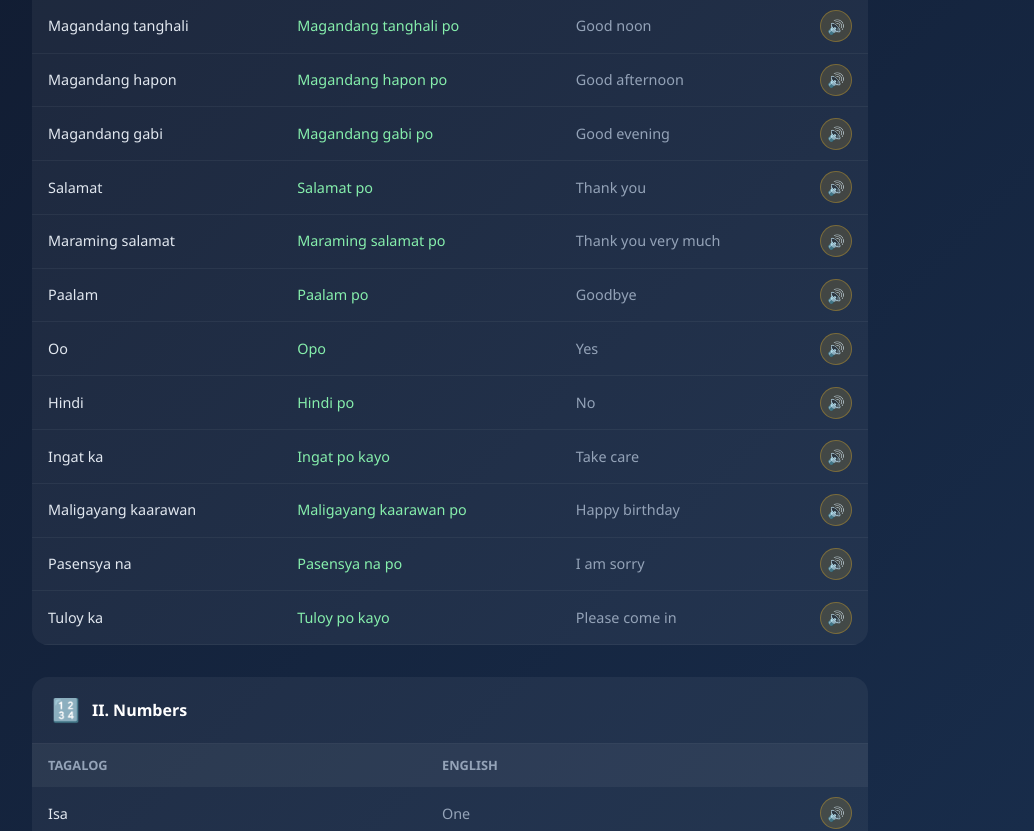
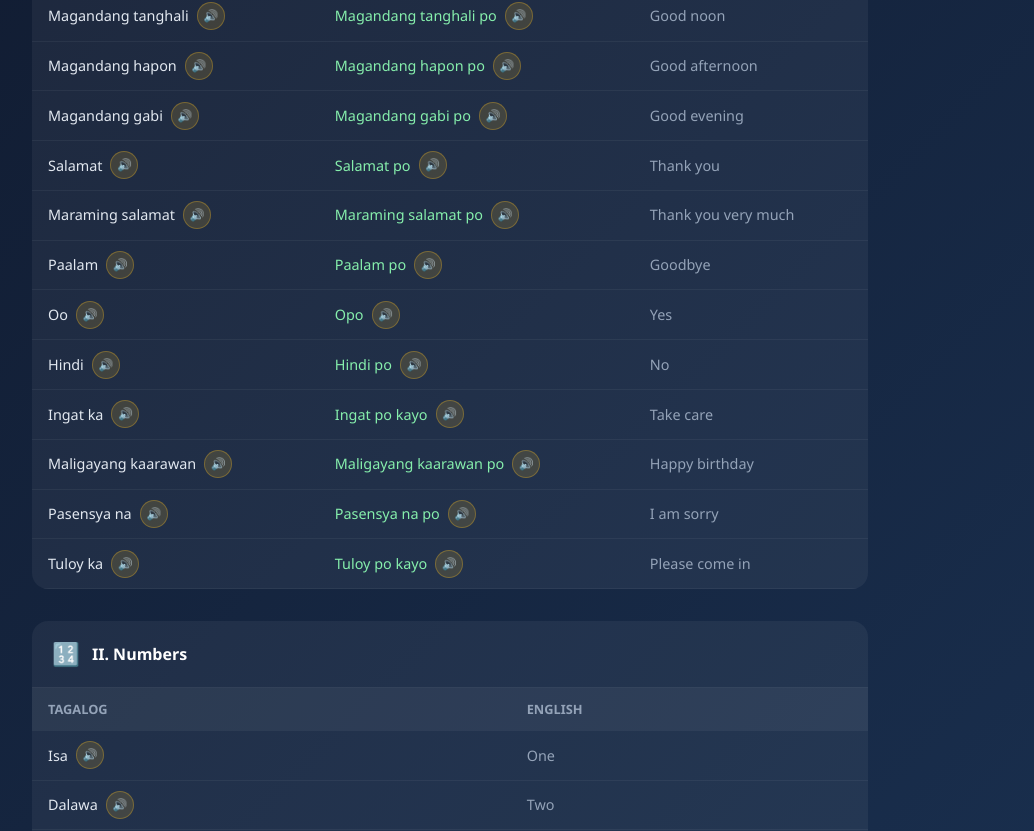
Before and after one commit to schoolprobuddy/talkaph, a Next.js app: page /learn/tagalog in a window 1280 px wide. Shown: the part 580-1411 px from the top of the page, without its empty margins (190-1224 px from the left). Built offline with nearby package versions, Linux system fonts and the light colour scheme.

Commit message:
Update page.js

```diff
--- a/app/learn/tagalog/page.js
+++ b/app/learn/tagalog/page.js
@@ -1,6 +1,5 @@
 "use client";
 import Link from "next/link";
-import { useState } from "react";
 
 const AUDIO = {
   "Kamusta ka?": "tl_001_kamusta_ka.mp3",
@@ -41,8 +40,6 @@ const AUDIO = {
   "Walo": "tl_069_walo.mp3",
   "Siyam": "tl_070_siyam.mp3",
   "Sampu": "tl_072_sampu.mp3",
-  "Tatay": "tl_083_tatay.mp3",
-  "Nanay": "tl_084_nanay.mp3",
   "Kuya": "tl_085_kuya.mp3",
   "Ate": "tl_086_ate.mp3",
   "Kapatid": "tl_087_kapatid.mp3",
@@ -100,18 +97,13 @@ const AUDIO = {
   "Bangko": "tl_139_bangko.mp3",
   "Parke": "tl_140_parke.mp3",
   "Bahay": "tl_141_bahay.mp3",
-  "Mainit": "fix_094_mainit.mp3",
-  "Malamig": "fix_095_malamig.mp3",
-  "Bagyo": "fix_096_bagyo.mp3",
-  "Ang pangalan ko ay ___": "tl_001_kamusta_ka.mp3",
-  "Nasaan ang banyo?": "fix_097_nasaan_ang_banyo.mp3",
-  "Lumiko sa kaliwa": "fix_098_lumiko_sa_kaliwa.mp3",
-  "Lumiko sa kanan": "fix_099_lumiko_sa_kanan.mp3",
-  "Diretso lang": "fix_100_diretso_lang.mp3",
+  "Masaya akong makilala ka": "tl_039_masaya_akong_makilala_ka.mp3",
+  "Masaya po akong makilala kayo": "tl_040_masaya_po_akong_makilala_kayo.mp3",
   "Sige": "fix_101_sige.mp3",
   "Hindi ko alam": "fix_102_hindi_ko_alam.mp3",
   "Sandali lang": "fix_103_sandali_lang.mp3",
   "Mahal kita": "fix_104_mahal_kita.mp3",
+  "Diretso lang": "fix_100_diretso_lang.mp3",
 };
 
 function playAudio(phrase) {
@@ -180,13 +172,9 @@ const LESSONS = {
   ],
   advanced: [
     { id: "tl-a1", title: "I. Introducing Yourself", icon: "💬", hasFormal: true, rows: [
-      ["Ang pangalan ko ay ___","—","My name is ___"],
       ["Masaya akong makilala ka","Masaya po akong makilala kayo","Nice to meet you"],
     ]},
     { id: "tl-a2", title: "II. Asking Directions", icon: "🗺️", hasFormal: false, rows: [
-      ["Nasaan ang banyo?","Where is the restroom?"],
-      ["Lumiko sa kaliwa","Turn left"],
-      ["Lumiko sa kanan","Turn right"],
       ["Diretso lang","Go straight"],
     ]},
     { id: "tl-a3", title: "III. Everyday Expressions", icon: "🗣️", hasFormal: false, rows: [
@@ -238,26 +226,37 @@ export default function TagalogPage() {
                   <thead>
                     <tr style={{ background: "rgba(255,255,255,0.05)" }}>
                       {lesson.hasFormal
-                        ? <><th style={th}>Informal</th><th style={th}>Formal (po)</th><th style={th}>English</th><th style={th}></th></>
-                        : <><th style={th}>Tagalog</th><th style={th}>English</th><th style={th}></th></>
+                        ? <><th style={th}>Informal</th><th style={th}>Formal (po)</th><th style={th}>English</th></>
+                        : <><th style={th}>Tagalog</th><th style={th}>English</th></>
                       }
                     </tr>
                   </thead>
                   <tbody>
                     {lesson.rows.map((row, i) => (
                       <tr key={i} style={{ borderBottom: "1px solid rgba(255,255,255,0.05)" }}>
-                        {row.map((cell, j) => (
-                          <td key={j} style={{ ...td, color: j === 0 ? "#e2e8f0" : j === 1 && lesson.hasFormal ? "#86efac" : "#94a3b8" }}>{cell}</td>
-                        ))}
-                        <td style={{ ...td, width: "48px" }}>
-                          {AUDIO[row[0]] && (
-                            <button onClick={() => playAudio(row[0])} style={{
-                              background: "rgba(251,191,36,0.15)", border: "1px solid rgba(251,191,36,0.3)",
-                              borderRadius: "50%", width: "32px", height: "32px", cursor: "pointer",
-                              color: "#fbbf24", fontSize: "14px", display: "flex", alignItems: "center", justifyContent: "center"
-                            }}>🔊</button>
-                          )}
+                        <td style={{ ...td, color: "#e2e8f0" }}>
+                          <div style={{ display: "flex", alignItems: "center", gap: "8px" }}>
+                            {row[0]}
+                            {AUDIO[row[0]] && (
+                              <button onClick={() => playAudio(row[0])} style={speakBtn}>🔊</button>
+                            )}
+                          </div>
                         </td>
+                        {lesson.hasFormal ? (
+                          <>
+                            <td style={{ ...td, color: "#86efac" }}>
+                              <div style={{ display: "flex", alignItems: "center", gap: "8px" }}>
+                                {row[1]}
+                                {AUDIO[row[1]] && (
+                                  <button onClick={() => playAudio(row[1])} style={speakBtn}>🔊</button>
+                                )}
+                              </div>
+                            </td>
+                            <td style={{ ...td, color: "#94a3b8" }}>{row[2]}</td>
+                          </>
+                        ) : (
+                          <td style={{ ...td, color: "#94a3b8" }}>{row[1]}</td>
+                        )}
                       </tr>
                     ))}
                   </tbody>
@@ -275,5 +274,6 @@ export default function TagalogPage() {
   );
 }
 
+const speakBtn = { background: "rgba(251,191,36,0.15)", border: "1px solid rgba(251,191,36,0.3)", borderRadius: "50%", width: "28px", height: "28px", cursor: "pointer", color: "#fbbf24", fontSize: "12px", display: "inline-flex", alignItems: "center", justifyContent: "center", flexShrink: 0 };
 const th = { padding: "0.75rem 1rem", textAlign: "left", color: "#94a3b8", fontWeight: "600", fontSize: "0.8rem", textTransform: "uppercase" };
 const td = { padding: "0.65rem 1rem" };
```
